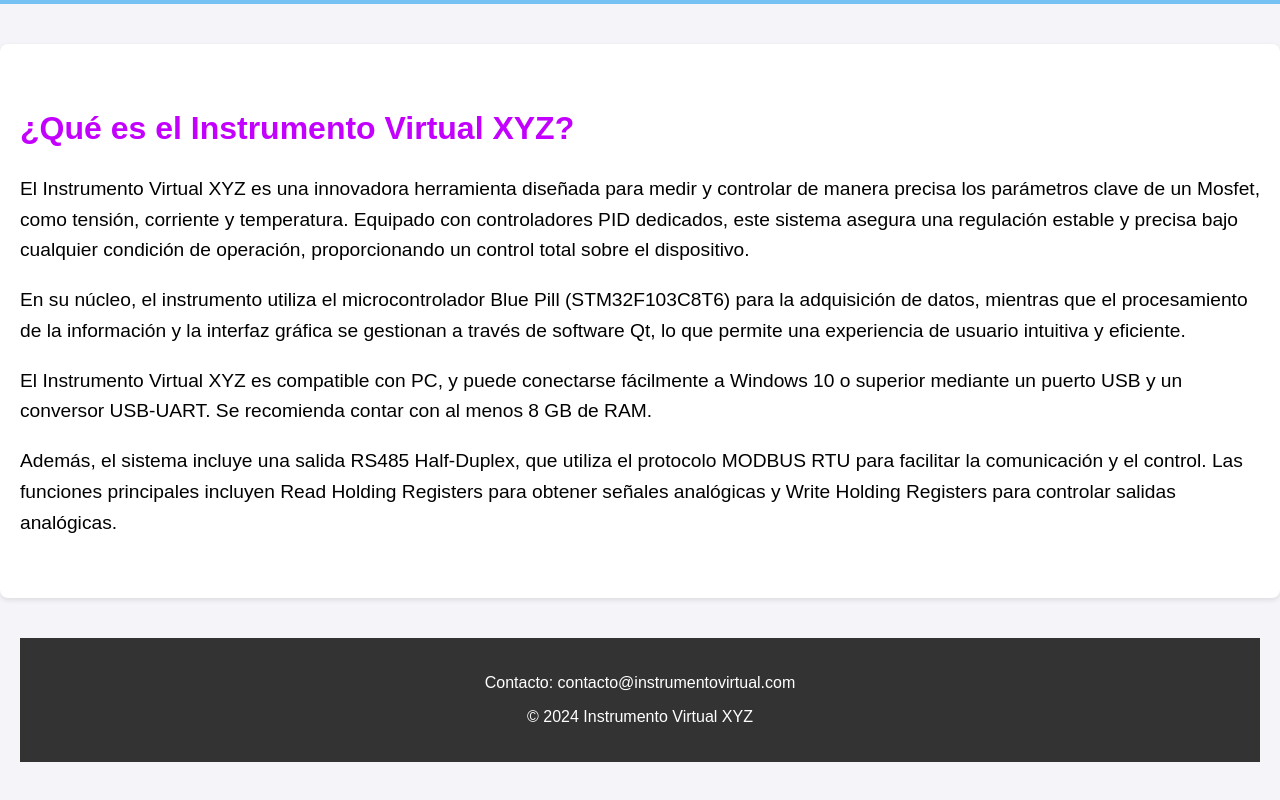
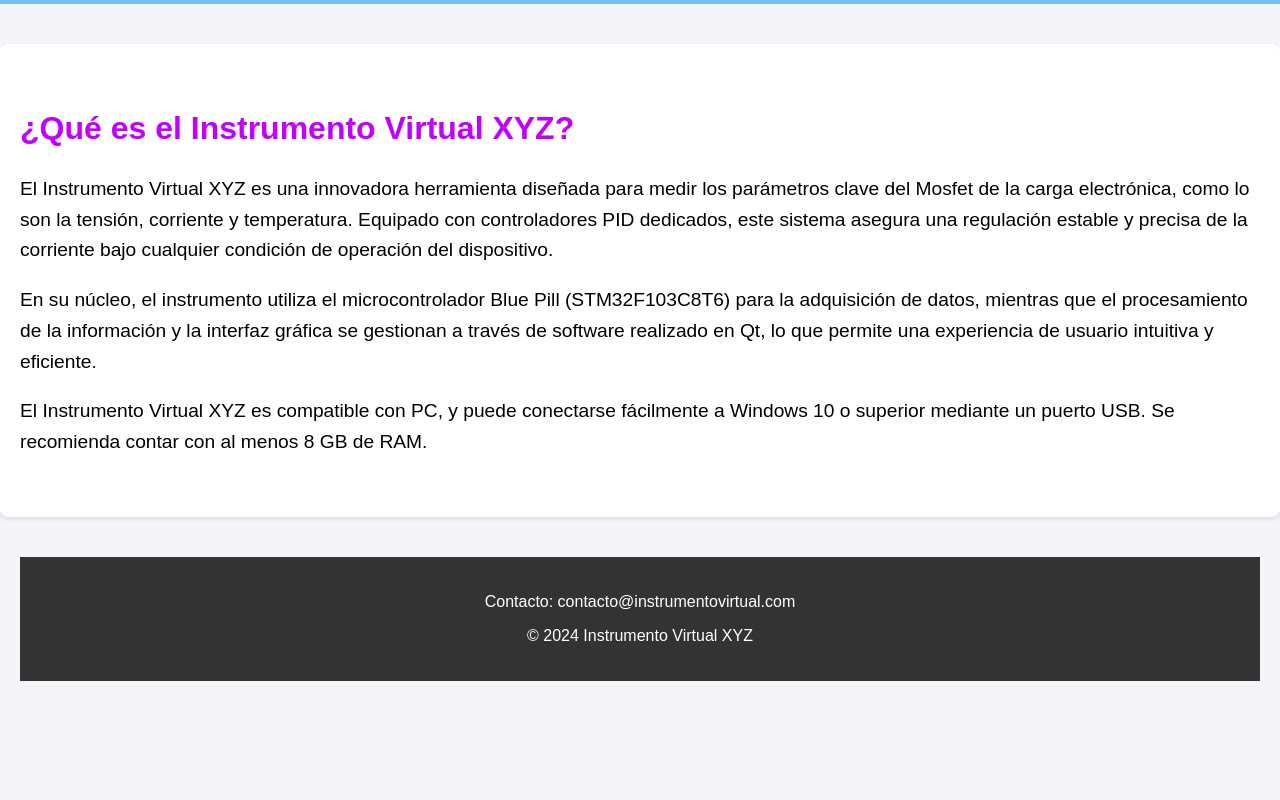
Before and after one commit to miliipalomeque/instrumento-virtual-xyz, a plain HTML site: page index.html in a window 1280 px wide. Shown: the part 975-1775 px from the top of the page. After the commit the page ends 1696 px from the top, so only its background shows below. Drawn offline with Linux system fonts and the light colour scheme.

Commit message:
Update index.html

```diff
--- a/index.html
+++ b/index.html
@@ -31,22 +31,16 @@
   <section id="descripcion">
     <h2>¿Qué es el Instrumento Virtual XYZ?</h2>
     <p>
-        El Instrumento Virtual XYZ es una innovadora herramienta diseñada para medir y controlar de manera precisa los parámetros clave de un
-        Mosfet, como tensión, corriente y temperatura. Equipado con controladores PID dedicados, este sistema asegura una regulación estable y
-        precisa bajo cualquier condición de operación, proporcionando un control total sobre el dispositivo.
+        El Instrumento Virtual XYZ es una innovadora herramienta diseñada para medir los parámetros clave del Mosfet de la carga electrónica, como lo son la tensión, corriente y temperatura. Equipado con controladores PID dedicados, este sistema asegura una regulación estable y
+        precisa de la corriente bajo cualquier condición de operación del dispositivo.
     </p>
     <p>
         En su núcleo, el instrumento utiliza el microcontrolador Blue Pill (STM32F103C8T6) para la adquisición de datos, mientras que el
-        procesamiento de la información y la interfaz gráfica se gestionan a través de software Qt, lo que permite una experiencia de usuario
+        procesamiento de la información y la interfaz gráfica se gestionan a través de software realizado en Qt, lo que permite una experiencia de usuario
         intuitiva y eficiente.
     </p>
     <p>
-        El Instrumento Virtual XYZ es compatible con PC, y puede conectarse fácilmente a Windows 10 o superior mediante un puerto USB
-        y un conversor USB-UART. Se recomienda contar con al menos 8 GB de RAM.
-    </p>
-    <p>
-        Además, el sistema incluye una salida RS485 Half-Duplex, que utiliza el protocolo MODBUS RTU para facilitar la comunicación y el control.
-        Las funciones principales incluyen Read Holding Registers para obtener señales analógicas y Write Holding Registers para controlar salidas analógicas.
+        El Instrumento Virtual XYZ es compatible con PC, y puede conectarse fácilmente a Windows 10 o superior mediante un puerto USB. Se recomienda contar con al menos 8 GB de RAM.
     </p>
 </section>
 
```
